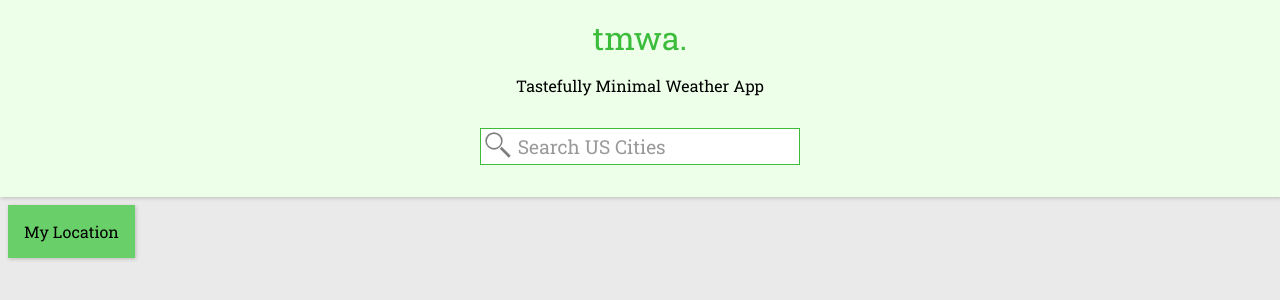
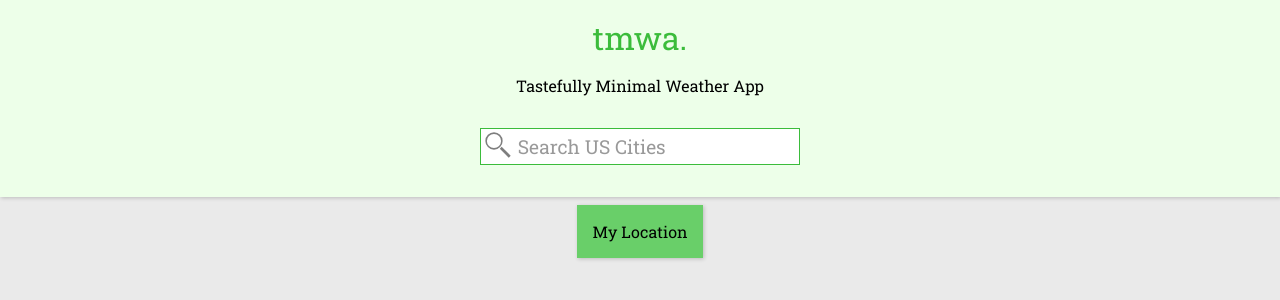
Before and after one commit to revillo/weather_client, a React (Create React App) app: page / in a window 1280 px wide. Shown: the top 300 px of the page. Built offline with nearby package versions, Linux system fonts and the light colour scheme.

Commit message:
Center recent search buttons

```diff
--- a/src/HeroSearch.css
+++ b/src/HeroSearch.css
@@ -144,6 +144,10 @@ ul.suggestions {
   stroke-width: 8px;
 }
 
+.recent-searches {
+  text-align: center;
+}
+
 @keyframes rotate {
   from {
     transform: rotate(0);
--- a/src/components/MainPanel.js
+++ b/src/components/MainPanel.js
@@ -117,7 +117,7 @@ class MainPanel extends React.Component
         });
 
         return (
-            <div>
+            <div className="recent-searches">
                 <div key={-1} className="button" onClick={this.submitUserLocation.bind(this)}>My Location</div>
                 {recentList}
             </div>
```
